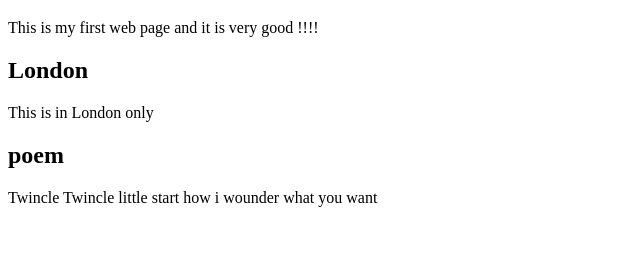
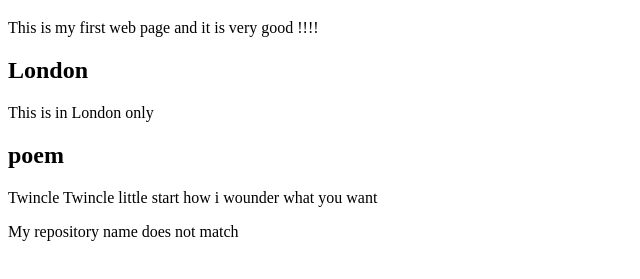
Before and after one commit to LavanyaGopathi/Source-Code, a plain HTML site: page HTML/index.html in a window 1280 px wide. Shown: the part 61-340 px from the top of the page, without its empty margins (0-640 px from the left). Drawn offline with Linux system fonts and the light colour scheme.

```diff
--- a/HTML/index.html
+++ b/HTML/index.html
@@ -1,4 +1,5 @@
 <!DOCTYPE html>
+
 <html lg="en">
     <head>
         <title> JustIt</title>
@@ -17,3 +18,4 @@
 </html>
 <!-- these are the comments shows in html-->
 <!--here <p> shows paragraph that is 'block'of code-->
+    <h> My repository name does not match</h>
```
